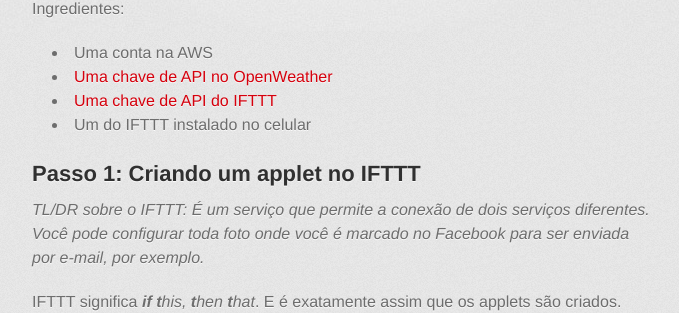
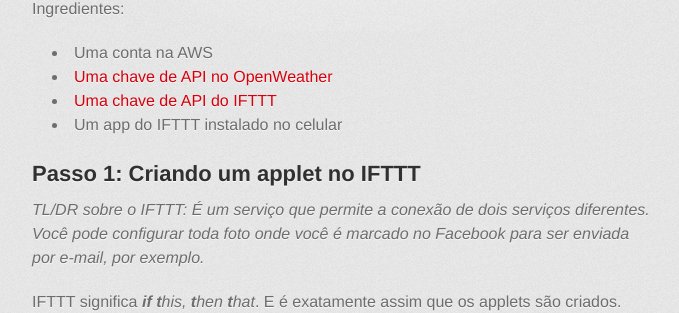
Before and after one commit to neilvcarvalho/neilvcarvalho.github.io, a Jekyll site: the page built from _posts/2019-07-19-usando-aws-lambda-e-ifttt-para-dormir-melhor.markdown, in a window 1280 px wide and 900 px high, scrolled down 398 px. Shown: the part 144-457 px from the top of the window, without its empty margins (298-977 px from the left). Built offline with Jekyll 4.4.1, drawn with Linux system fonts in a browser that asks for light colours; some web fonts are replaced; comment, search, counter and statistics services are not loaded.

Commit message:
Esqueci da palavra "app"

```diff
--- a/_posts/2019-07-19-usando-aws-lambda-e-ifttt-para-dormir-melhor.markdown
+++ b/_posts/2019-07-19-usando-aws-lambda-e-ifttt-para-dormir-melhor.markdown
@@ -13,7 +13,7 @@
 - Uma conta na AWS
 - [Uma chave de API no OpenWeather](https://openweathermap.org/api)
 - [Uma chave de API do IFTTT](https://ifttt.com/maker_webhooks)
-- Um do IFTTT instalado no celular
+- Um app do IFTTT instalado no celular
 
 ## Passo 1: Criando um applet no IFTTT
 _TL/DR sobre o IFTTT: É um serviço que permite a conexão de dois serviços diferentes. Você pode configurar toda foto onde você é marcado no Facebook para ser enviada por e-mail, por exemplo._
```
